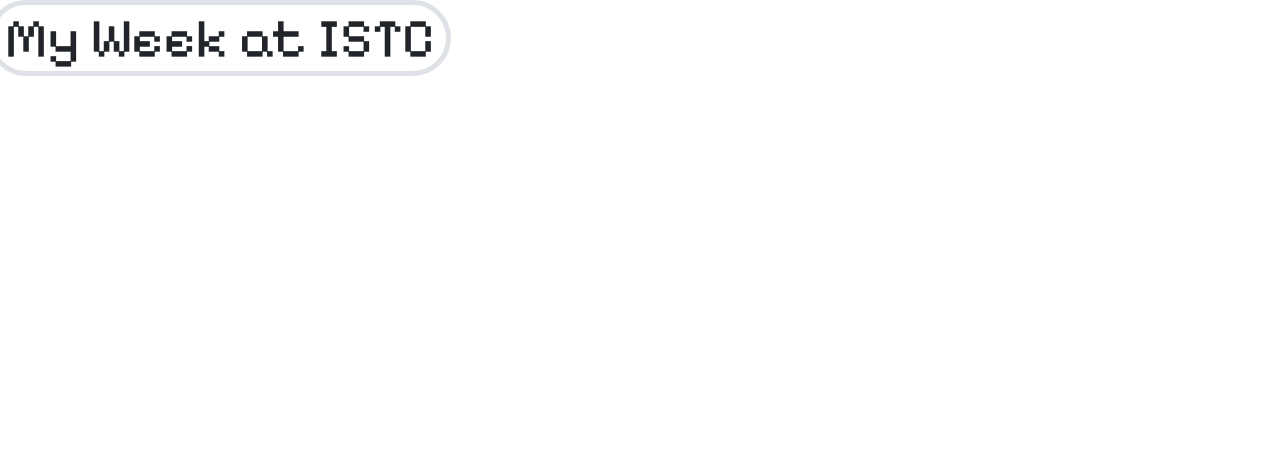
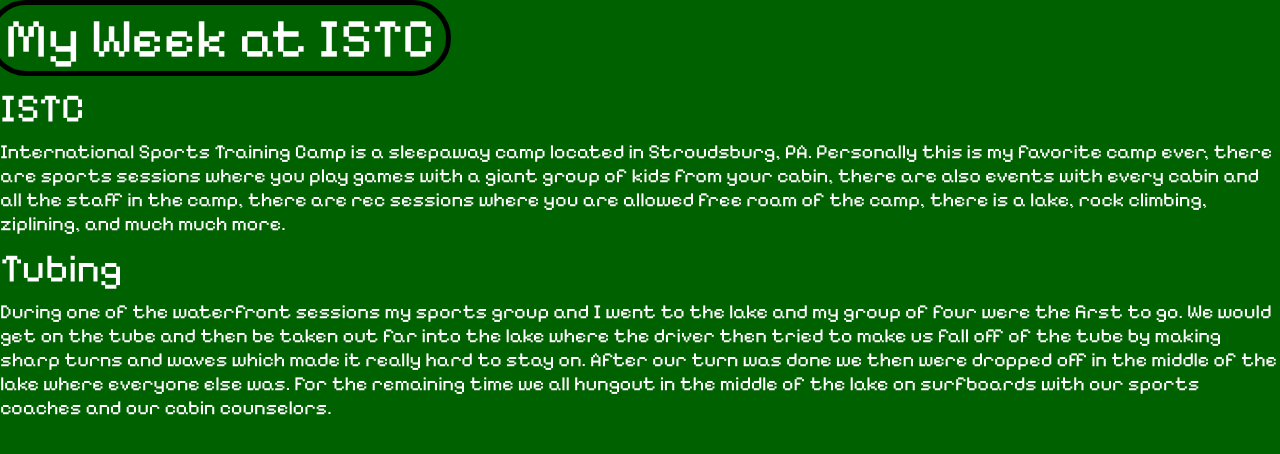
Before and after one commit to danjpal16/Summer-tainment, a plain HTML site: page index.html in a window 1280 px wide. Drawn offline with nearby package versions, Linux system fonts and the light colour scheme.

Commit message:
colored my title border started to add content

```diff
--- a/index.html
+++ b/index.html
@@ -16,10 +16,25 @@
 
    <div>
 <div class="row text-left">
-  <h1 class="title col-auto border border-5 rounded-pill">My Week at ISTC</h1>
-
+  <h1 class="title col-auto border border-black border-5 rounded-pill">My Week at ISTC</h1>
 </div>
    </div>
+
+   <div>
+    <div>
+      <h1>ISTC</h1>
+      <h2>International Sports Training Camp is a sleepaway camp located in Stroudsburg, PA.  Personally this is my favorite camp ever, there are sports sessions where you play games with a giant group of kids from your cabin, there are also events with every cabin and all the staff in the camp, there are rec sessions where you are allowed free roam of the camp, there is a lake, rock climbing, ziplining, and much much more.</h2>
+    </div>
+   </div>
+
+
+   <div>
+    <div>
+      <h1>Tubing</h1>
+      <h2>During one of the waterfront sessions my sports group and I went to the lake and my group of four were the first to go.  We would get on the tube and then be taken out far into the lake where the driver then tried to make us fall off of the tube by making sharp turns and waves which made it really hard to stay on.  After our turn was done we then were dropped off in the middle of the lake where everyone else was.  For the remaining time we all hungout in the middle of the lake on surfboards with our sports coaches and our cabin counselors.</h2>
+    </div>
+   </div>
+
 
 
 
--- a/style.css
+++ b/style.css
@@ -1,5 +1,26 @@
+body {
+    background-color: rgb(0, 97, 0);
+}
+
+
+
+
+
+
 .title {
+    color: white;
     font-family: 'Pixelify Sans', cursive;
     font-size: 55px;
+}
 
+h1 {
+    color: white;
+    font-family: 'Pixelify Sans', cursive;
+    font-size: 40px;
 }
+
+h2{
+    color: white;
+    font-family: 'Pixelify Sans', cursive;
+    font-size: 20px;
+}
```
